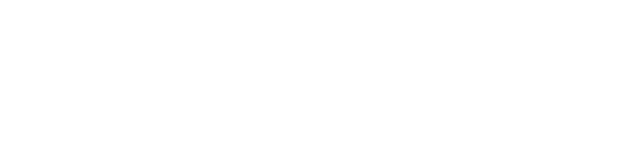
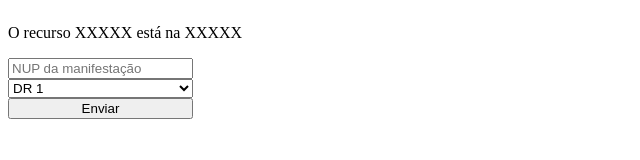
Before and after one commit to iPauloLopes/ogps-responde, a plain HTML site: page index.html in a window 1280 px wide. Shown: the whole page, without its empty margins (0-640 px from the left). Drawn offline with Linux system fonts and the light colour scheme.

Commit message:
Implement logic to convert inputs into an object

```diff
--- /dev/null
+++ b/css/mainStyle.css
@@ -0,0 +1,10 @@
+body {
+    display: flex;
+    flex-direction: column;
+    align-items: start;
+}
+
+form {
+    display: flex;
+    flex-direction: column;
+}
--- a/index.html
+++ b/index.html
@@ -4,9 +4,26 @@
     <meta charset="UTF-8">
     <meta name="viewport" content="width=device-width, initial-scale=1.0">
     <title>Responde OGPS</title>
+    <link rel="stylesheet" href="css/mainStyle.css">
     <script src="scripts/mainScript.js" defer></script>
 </head>
 <body>
 
+    <p id="text">O recurso XXXXX está na XXXXX</p>
+
+    <form id="form" autocomplete="off" method="post">
+        <input type="text" name="nup" placeholder="NUP da manifestação">
+
+        <select name="area">
+            <option value="Divisão Regional da Perícia Médica Federal 1" selected>DR 1</option>
+            <option value="Divisão Regional da Perícia Médica Federal 2">DR 2</option>
+            <option value="Divisão Regional da Perícia Médica Federal 3">DR 3</option>
+            <option value="Divisão Regional da Perícia Médica Federal 10">DR 10</option>
+            <option value="Divisão Regional da Perícia Médica Federal 27">DR 27</option>
+        </select>
+
+        <button id="submitBtn" type="submit">Enviar</button>
+    </form>
+
 </body>
 </html>
--- a/scripts/mainScript.js
+++ b/scripts/mainScript.js
@@ -1 +1,13 @@
-console.log('hello world')
+const text = document.querySelector('#text').textContent
+const form = document.querySelector('#form')
+
+form.addEventListener('submit', (event) => {
+    event.preventDefault()
+
+    const formElement = event.target
+    const formData = Object.fromEntries(new FormData(formElement))
+
+    event.target.reset()
+
+    console.log(formData)
+})
```
